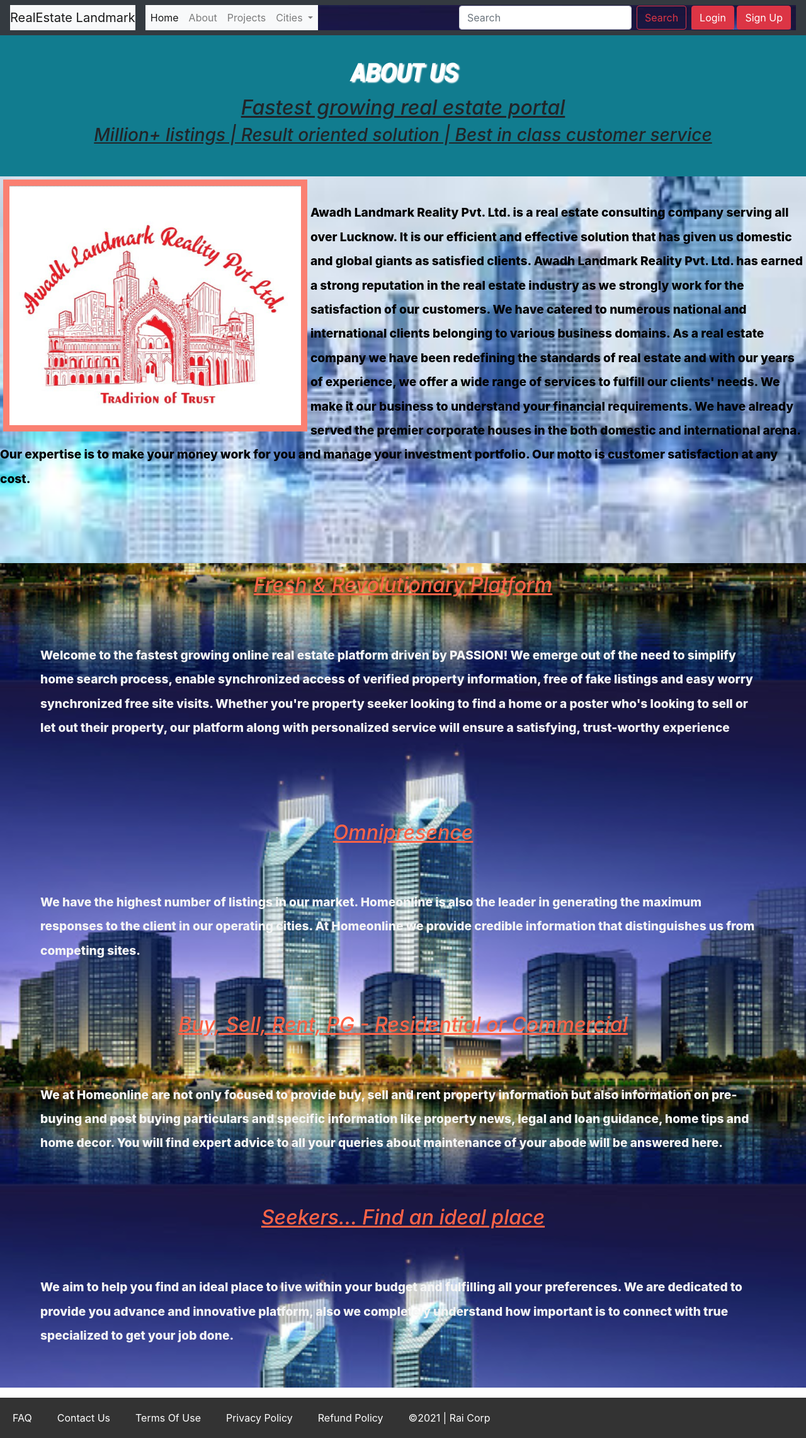
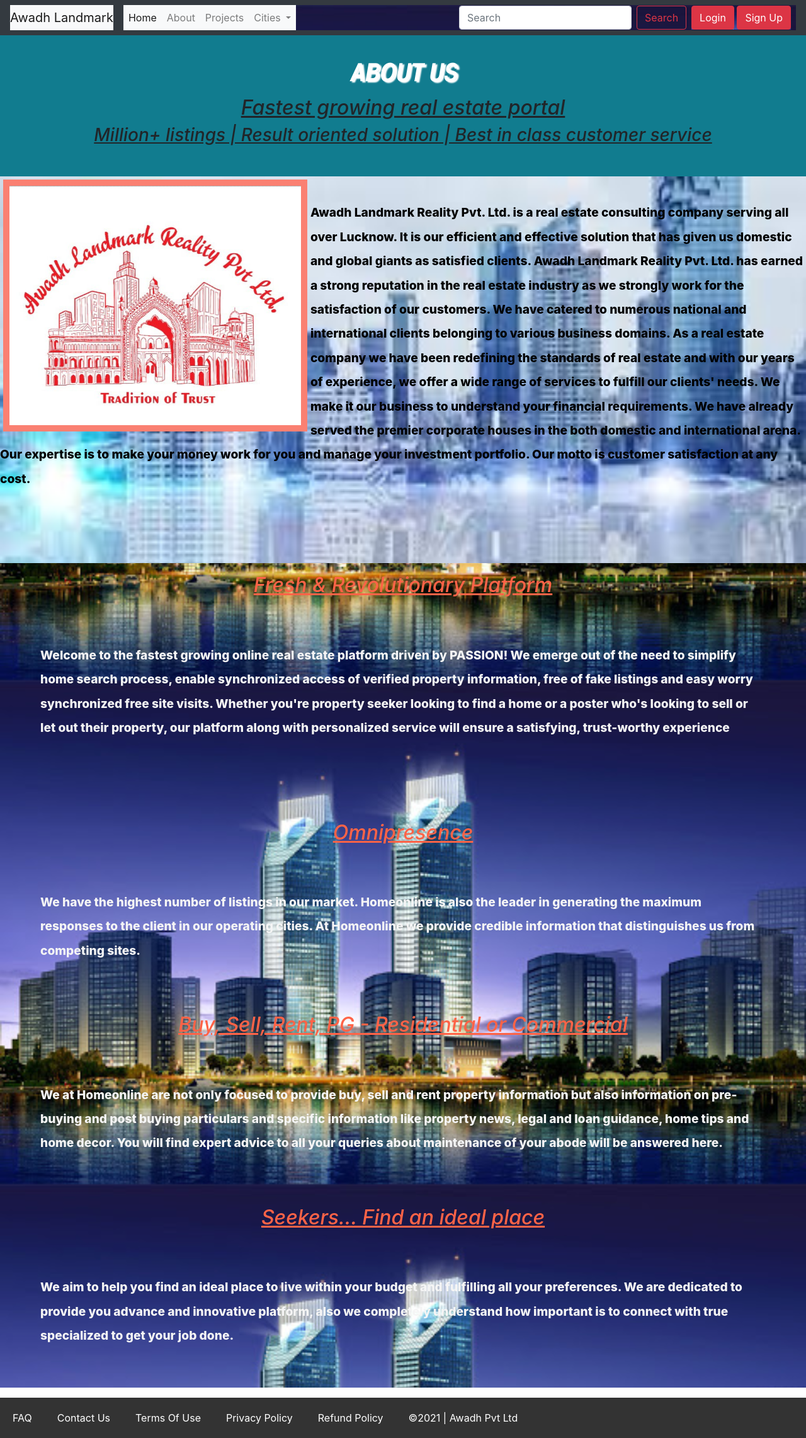
Before and after one commit to ravina-tech/Awadh-Real-Estate.github.io, a plain HTML site: page about.html in a window 1280 px wide. Shown: the whole page at 63% size. Drawn offline with nearby package versions, Linux system fonts and the light colour scheme.

Commit message:
Update about.html

```diff
--- a/about.html
+++ b/about.html
@@ -5,7 +5,7 @@
   <meta charset="UTF-8">
   <meta http-equiv="X-UA-Compatible" content="IE=edge">
   <meta name="viewport" content="width=device-width, initial-scale=1.0">
-  <title>First Page</title>
+  <title>About Us</title>
 </head>
 
 <body>
@@ -25,7 +25,7 @@
 
   <body>
     <nav class="navbar navbar-expand-lg navbar-light bg-dark">
-      <a class="navbar-brand  bg-light " href="project.html">RealEstate Landmark</a>
+      <a class="navbar-brand  bg-light " href="project.html">Awadh Landmark</a>
       <button class="navbar-toggler" type="button" data-toggle="collapse" data-target="#navbarSupportedContent"
         aria-controls="navbarSupportedContent" aria-expanded="false" aria-label="Toggle navigation">
         <span class="navbar-toggler-icon"></span>
@@ -55,7 +55,7 @@
               <div class="dropdown-divider"></div>
               <a class="dropdown-item" href="#">Pune</a>
               <div class="dropdown-divider"></div>
-              <a class="dropdown-item" href="#">Bangluru</a>
+              <a class="dropdown-item" href="#">Banglore</a>
               <div class="dropdown-divider"></div>
               <a class="dropdown-item" href="#">Delhi</a>
               <div class="dropdown-divider"></div>
@@ -117,7 +117,7 @@
       <a href="#">Terms Of Use</a>
       <a href="#">Privacy Policy</a>
       <a href="#">Refund Policy</a>
-      <a href="#">&copy;2021 | Rai Corp</a>
+      <a href="#">&copy;2021 | Awadh Pvt Ltd</a>
   </footer>
     </body>
 
```
